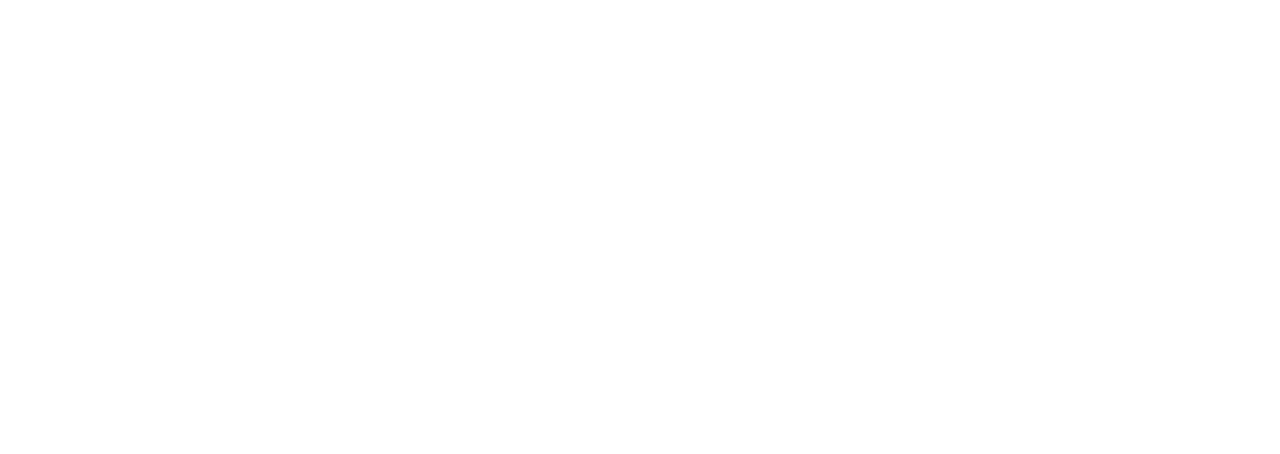
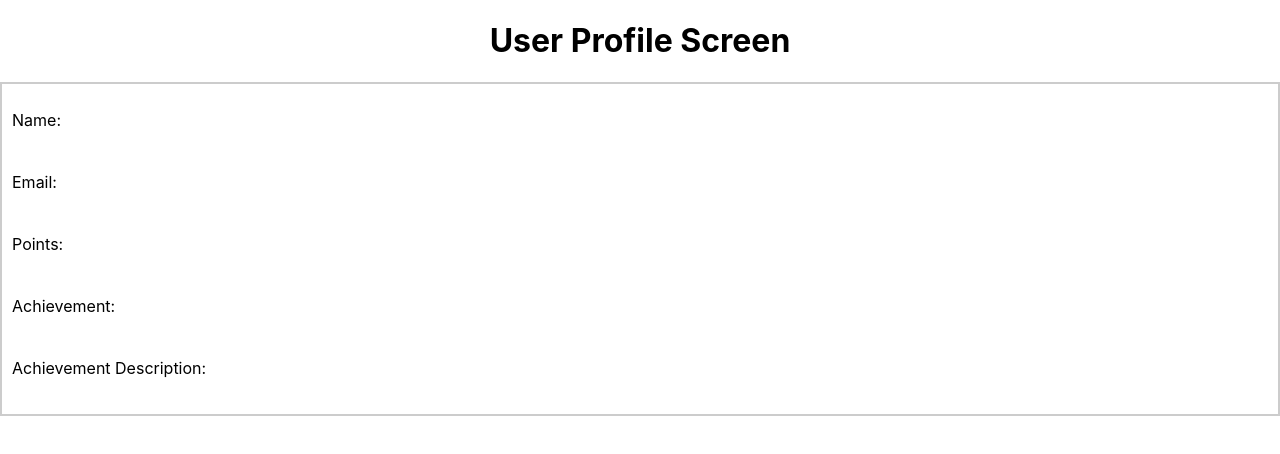
Before and after one commit to KayCewu/Triathlon, a React (Create React App) app in the folder triathlon/: page / in a window 1280 px wide. Shown: the top 454 px of the page. Built offline with nearby package versions, Linux system fonts and the light colour scheme.

Commit message:
Added UserProfile import

```diff
--- a/triathlon/src/App.js
+++ b/triathlon/src/App.js
@@ -1,8 +1,9 @@
 import './App.css';
-
+import UserProfile from './Components/UserProfile';
 function App() {
   return (
     <div className="App">
+      <UserProfile/>
       {/* <header className="App-header">
         <img src={logo} className="App-logo" alt="logo" />
         <p>
```
